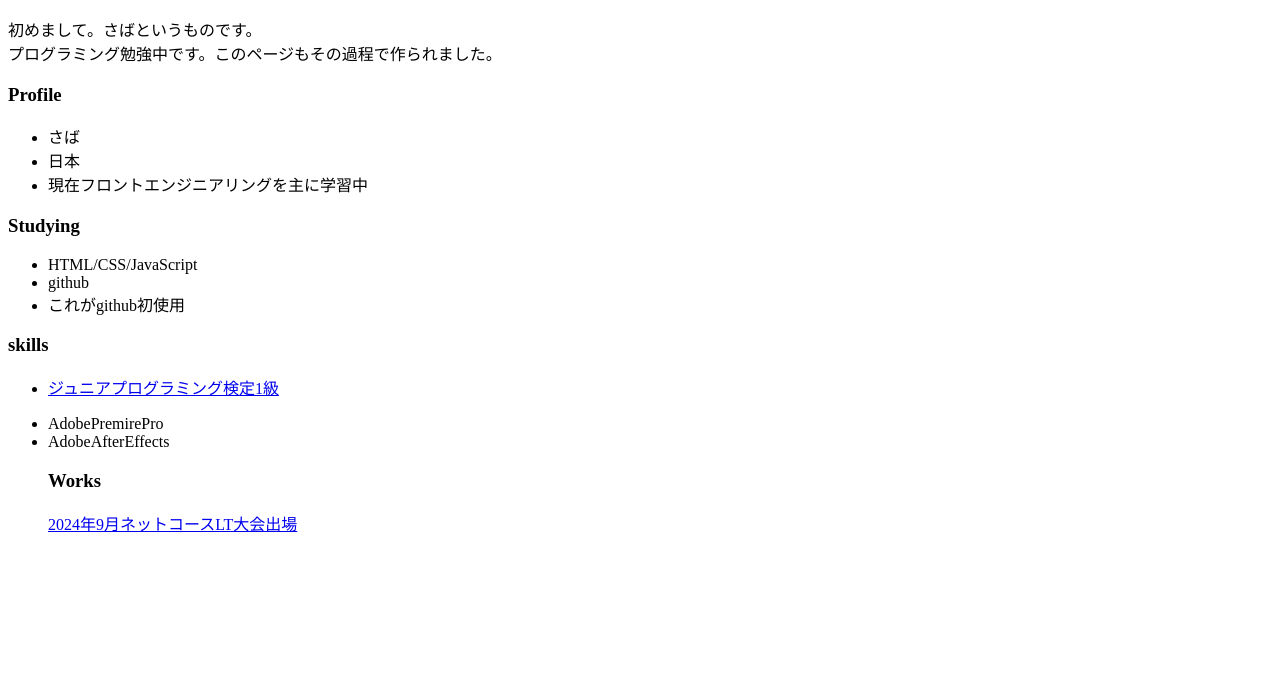
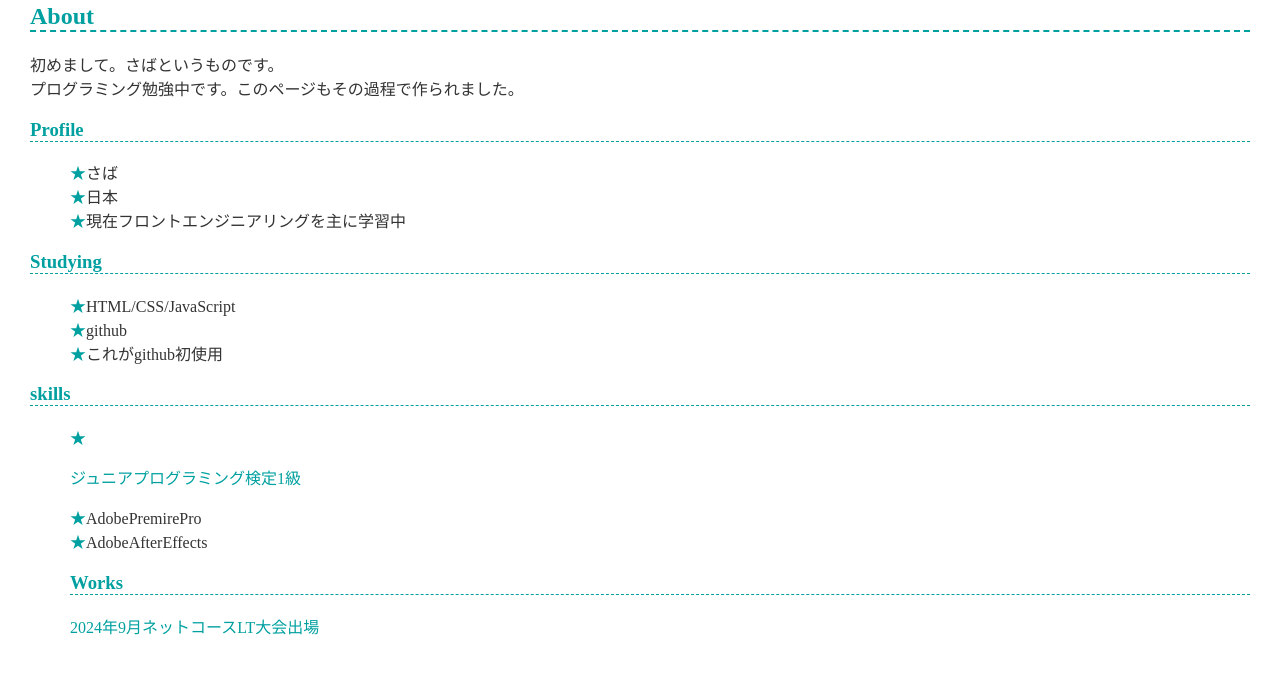
Before and after one commit to saba819/saba819.io, a plain HTML site: page index.html in a window 1280 px wide. Shown: the part 119-800 px from the top of the page. Drawn offline with Linux system fonts and the light colour scheme.

Commit message:
CSSのリンクを追加

```diff
--- a/index.html
+++ b/index.html
@@ -3,6 +3,7 @@
   <head>
     <meta charset="utf-8">
     <meta name="viewport" content="width=device-width, initial-scale=1">
+    <link href="style.css", rel="stylesheet">
     <title>さばのポートフォリオ</title>
   </head>
   <body>
```
